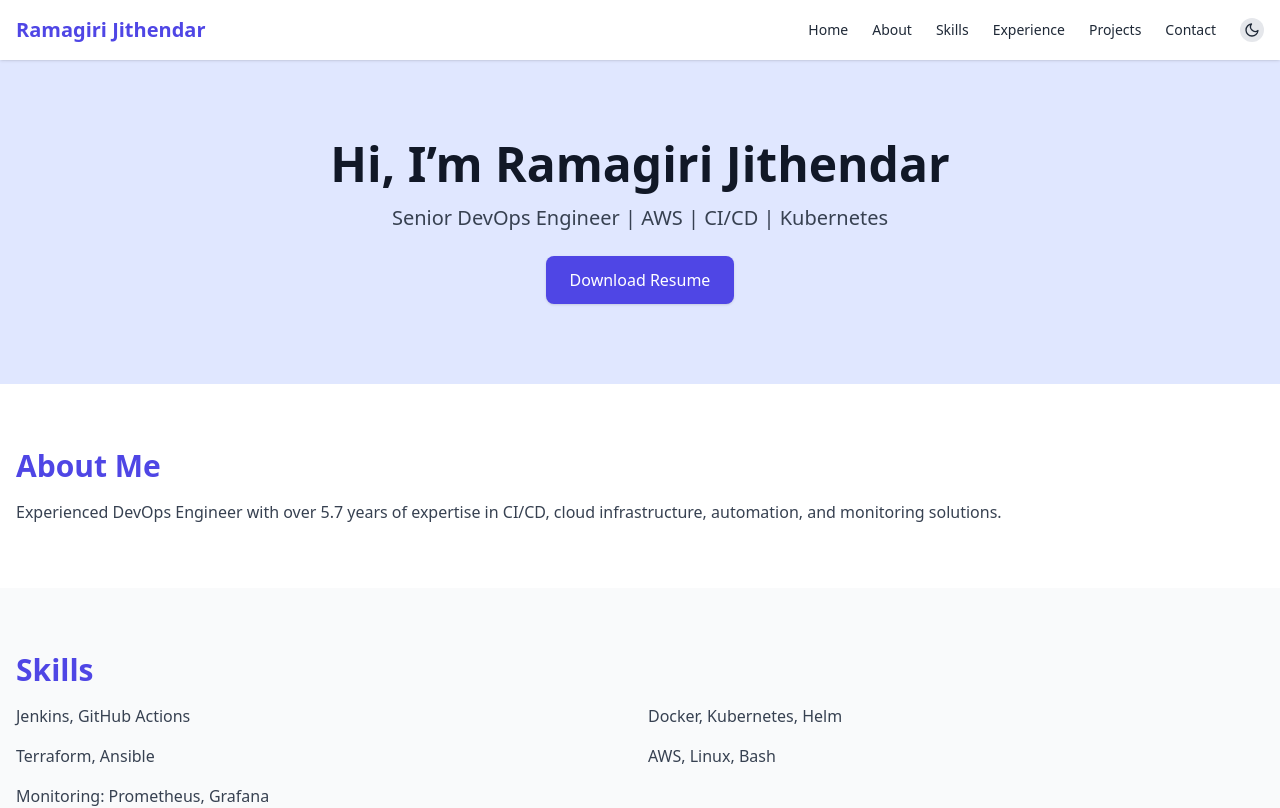
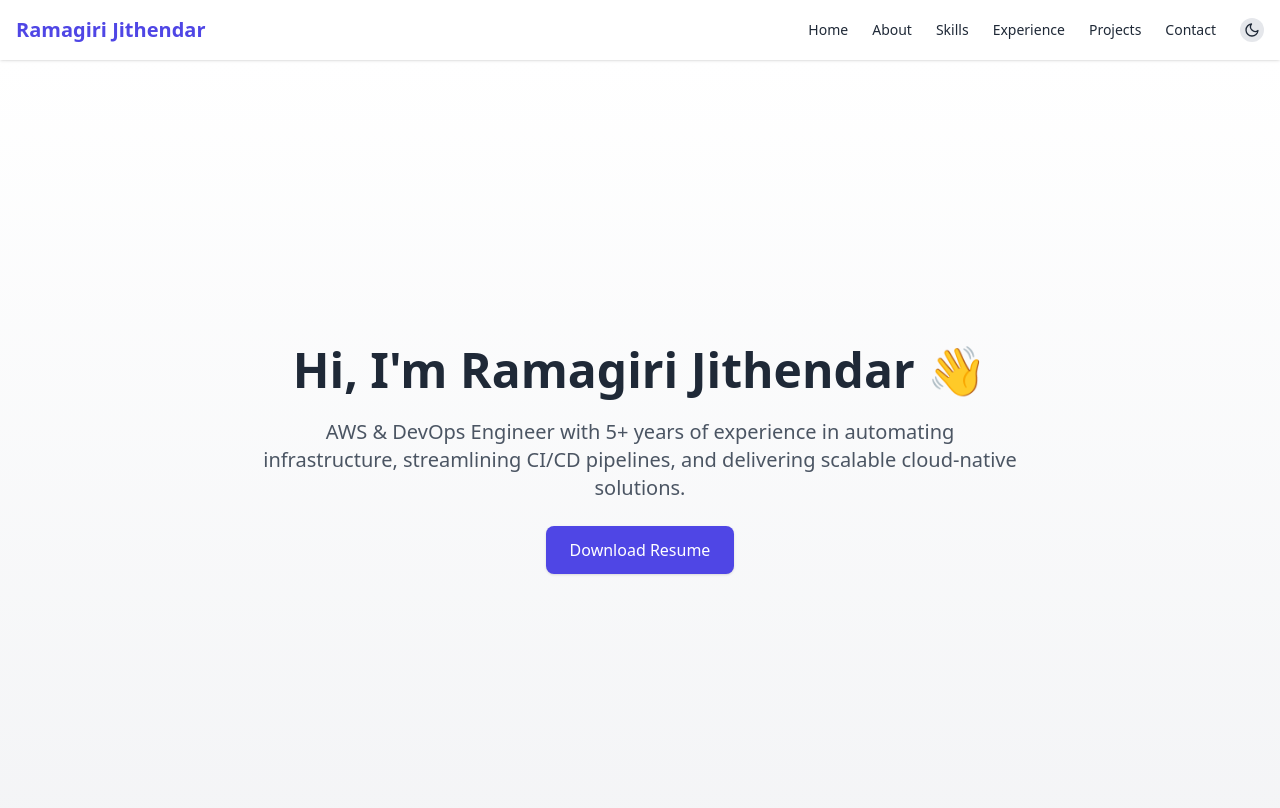
Before and after one commit to malekachouri/Portfolio-Malek-Achouri, a React (Vite) app: page / in a window 1280 px wide. Shown: the top 808 px of the page. Built offline with nearby package versions, Linux system fonts and the light colour scheme; the HTML template or start-up script is replaced by a standard one.

Commit message:
Update Hero.jsx

```diff
--- a/src/pages/Hero.jsx
+++ b/src/pages/Hero.jsx
@@ -1,22 +1,32 @@
+// src/pages/Hero.jsx
 import React from 'react';
+import { motion } from 'framer-motion';
 
 const Hero = () => {
   return (
-    <section className="py-20 px-4 bg-indigo-100 dark:bg-indigo-900 text-center">
-      <h1 className="text-4xl md:text-5xl font-bold text-gray-900 dark:text-white mb-4">
-        Hi, I’m Ramagiri Jithendar
+    <section id="hero" className="min-h-screen bg-gradient-to-b from-white to-gray-100 dark:from-gray-900 dark:to-black flex items-center justify-center text-center px-6">
+      <motion.div
+        initial={{ opacity: 0, y: 30 }}
+        animate={{ opacity: 1, y: 0 }}
+        transition={{ duration: 0.8 }}
+        className="max-w-3xl"
+      >
+        <h1 className="text-4xl md:text-5xl font-extrabold text-gray-800 dark:text-white mb-6">
+          Hi, I'm Ramagiri Jithendar 👋
         </h1>
-      <p className="text-lg md:text-xl text-gray-700 dark:text-gray-300 mb-6">
-        Senior DevOps Engineer | AWS | CI/CD | Kubernetes
+        <p className="text-lg md:text-xl text-gray-600 dark:text-gray-300 mb-6">
+          AWS & DevOps Engineer with 5+ years of experience in automating infrastructure,
+          streamlining CI/CD pipelines, and delivering scalable cloud-native solutions.
         </p>
         <a
           href="/assets/Ramagiri_Jithendar_DevOps_Engineer_Resume.pdf"
-        download
-        className="inline-block bg-indigo-600 text-white px-6 py-3 rounded-lg shadow hover:bg-indigo-700 transition duration-300 ease-in-out"
-        aria-label="Download Resume of Ramagiri Jithendar"
+          target="_blank"
+          rel="noopener noreferrer"
+          className="inline-block bg-indigo-600 text-white px-6 py-3 rounded-lg shadow hover:bg-indigo-700 transition duration-300"
         >
           Download Resume
         </a>
+      </motion.div>
     </section>
   );
 };
```
Lines whose indentation alone changed are shown as unchanged.
